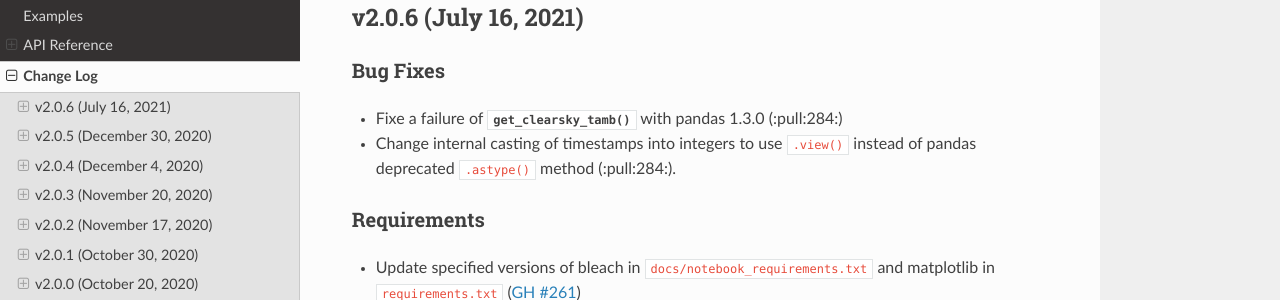
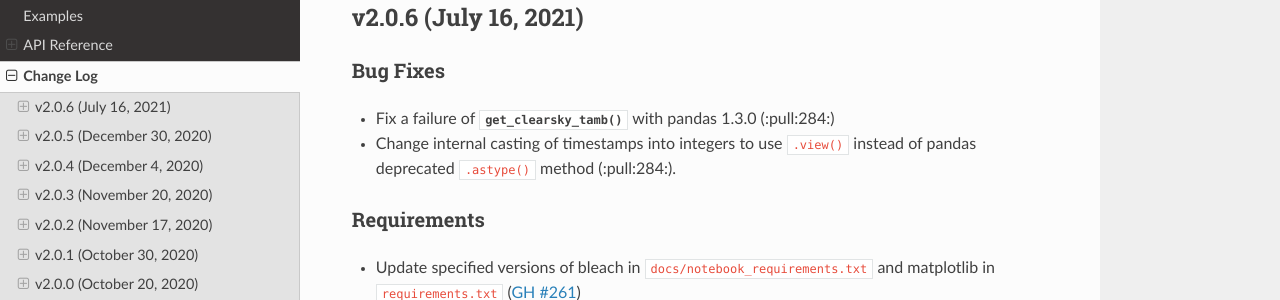
Before and after one commit to NREL/rdtools, a Sphinx documentation site: the page built from docs/sphinx/source/changelog.rst, in a window 1280 px wide and 900 px high. Shown: the part 159-459 px from the top of the window. Built offline with Sphinx 7.4.7 and the Read the Docs theme 2.0.0, drawn with Linux system fonts in a browser that asks for light colours; pages that are not in the unit, such as notebooks, are missing from menus.

Commit message:
another typo...

```diff
--- a/docs/sphinx/source/changelog/v2.0.6.rst
+++ b/docs/sphinx/source/changelog/v2.0.6.rst
@@ -4,7 +4,7 @@ v2.0.6 (July 16, 2021)
 
 Bug Fixes
 ---------
-* Fixe a failure of :py:func:`~rdtools.clearsky_temperature.get_clearsky_tamb` with pandas 1.3.0 (:pull:284:)
+* Fix a failure of :py:func:`~rdtools.clearsky_temperature.get_clearsky_tamb` with pandas 1.3.0 (:pull:284:)
 * Change internal casting of timestamps into integers to use ``.view()`` instead of pandas deprecated ``.astype()`` method (:pull:284:).
 
 Requirements
```
